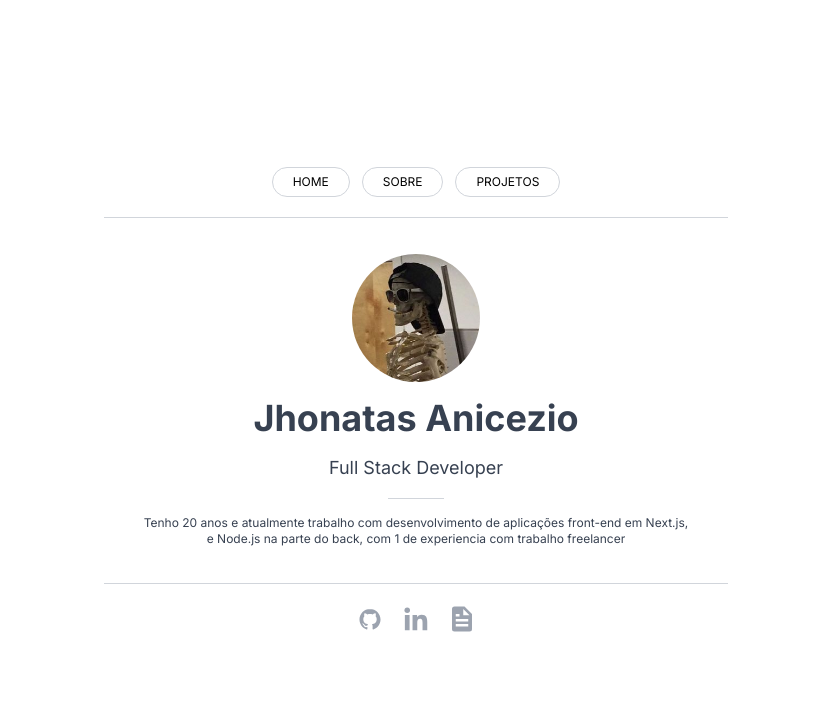
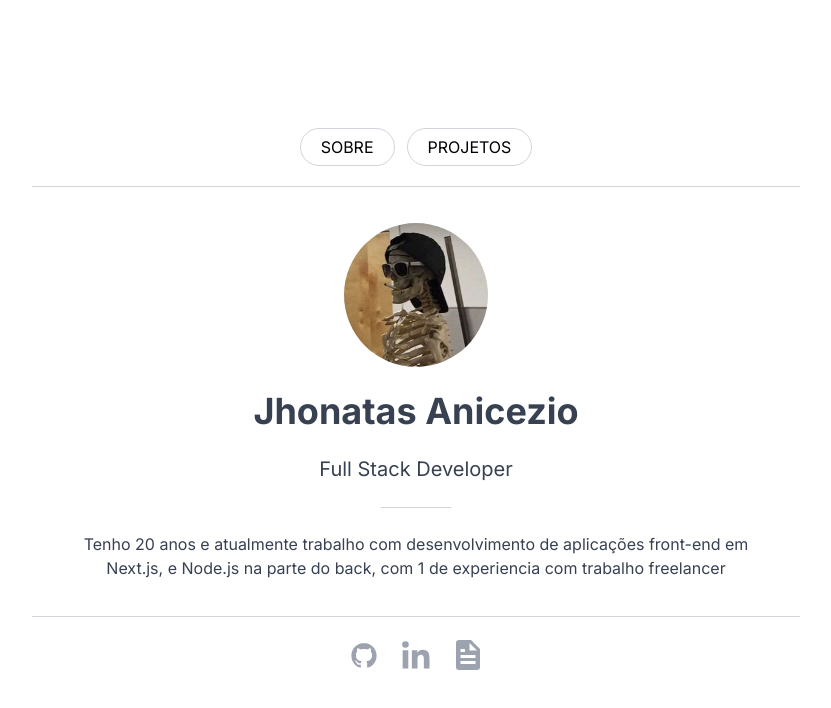
Before and after one commit to JhonatasAnicezio/Portifolio_Jhonatas, a Next.js app: page / in a window 1280 px wide. Shown: the top 708 px of the page, without its empty margins (224-1055 px from the left). Built offline with nearby package versions, Linux system fonts and the light colour scheme.

Commit message:
feat: add responsive

```diff
--- a/src/app/page.tsx
+++ b/src/app/page.tsx
@@ -3,15 +3,38 @@ import { NavPages } from "@/components/Nav/NavPages";
 
 export default function Home() {
   return (
-    <main>
-      <div className="flex flex-col h-screen gap-5 justify-center items-center">
+    <main className="w-full">
+      <div className="flex flex-col h-screen justify-center items-center w-full
+        2xl:gap-5 xl:gap-5 lg:gap-4 md:gap-3 sm:gap-2
+      ">
         <NavPages />
-        <div className="flex flex-col p-9 gap-4 items-center w-3/5 border-y border-gray-300">
-          <img src="./person.jpg" className="rounded-full h-32 w-32" />
-          <h1 className="text-4xl text-gray-700 font-bold">Jhonatas Anicezio</h1>
-          <h2 className="text-lg text-gray-700">Full Stack Developer </h2>
+        <div className="flex flex-col items-center w-3/5 border-y border-gray-300
+            lg:p-9 sm:p-7
+            2xl:gap-8 xl:gap-6 lg:gap-5 md:gap-3 sm:gap-3
+          "
+        >
+          <img src="./person.jpg" className="rounded-full
+              2xl:h-52 lg:h-36 md:h-28 sm:h-24 h-32
+              2xl:w-52 lg:w-36 md:w-28 sm:w-24 w-32
+            "
+          />
+          <h1 className="text-gray-700 font-bold
+              2xl:text-5xl xl:text-4xl lg:text-3xl md:text-2xl sm:text-xl text-4xl
+            "
+          >
+            Jhonatas Anicezio
+          </h1>
+          <h2 className="text-gray-700
+              2xl:text-2xl xl:text-xl lg:text-lg md:text-sm text-sm
+            "
+          >
+            Full Stack Developer
+          </h2>
           <div className="border-t border-gray-300 w-[10%]" />
-          <h2 className="text-xs text-center text-gray-700">
+          <h2 className="text-center text-gray-700
+              2xl:text-xl xl:text-base lg:text-xs md:text-[10px] sm:text-[8px] text-xs
+            "
+          >
             Tenho 20 anos e atualmente trabalho com desenvolvimento de aplicações front-end em Next.js, e Node.js na parte do back, com 1 de experiencia com trabalho freelancer
           </h2>
         </div>
--- a/src/components/Nav/Link.tsx
+++ b/src/components/Nav/Link.tsx
@@ -9,7 +9,11 @@ interface LinkProps extends HTMLAttributes<HTMLAnchorElement> {
 export function LinkNav(props: LinkProps) {
   return (
     <Link
-      className="text-xs border hover:bg-gray-400 hover:border-gray-400 hover:text-white border-gray-300 duration-500 rounded-full py-1.5 px-5"
+      className="border hover:bg-gray-400 hover:border-gray-400 hover:text-white border-gray-300 duration-500 rounded-full
+        lg:py-1.5 md:py-1 sm:py-1
+        lg:px-5 md:px-4 sm:px-4
+        2xl:text-lg xl:text-base lg:text-sm md:text-[10px] sm:text-[8px]
+      "
       {...props}
     >
       {props.title}
--- a/src/components/Nav/NavContact/index.tsx
+++ b/src/components/Nav/NavContact/index.tsx
@@ -5,14 +5,17 @@ import Link from "next/link";
 
 export function NavContact() {
   return (
-    <Nav.Field className='flex items-center justify-center text-3xl gap-4 text-gray-400'>
-      <Link className='hover:text-black duration-500' href='https://github.com/JhonatasAnicezio'>
+    <Nav.Field className='flex items-center justify-center gap-4 text-gray-400
+        2xl:text-5xl xl:text-4xl lg:text-4xl md:text-3xl sm:text-2xl text-3xl
+      '
+    >
+      <Link target="blank" className='hover:text-black duration-500' href='https://github.com/JhonatasAnicezio'>
         <DiGithubBadge />
       </Link>
-      <Link className='hover:text-blue-700 duration-500' href='https://www.linkedin.com/in/jhonatas-anicezio/'>
+      <Link target="blank" className='hover:text-blue-700 duration-500' href='https://www.linkedin.com/in/jhonatas-anicezio/'>
         <BiLogoLinkedin />
       </Link>
-      <Link className='hover:text-red-600 duration-500' href=''>
+      <Link target="blank" className='hover:text-red-600 duration-500' href=''>
         <BiSolidFile />
       </Link>
     </Nav.Field>
--- a/src/components/Nav/NavPages/index.tsx
+++ b/src/components/Nav/NavPages/index.tsx
@@ -3,7 +3,6 @@ import { Nav } from "..";
 export function NavPages() {
   return (
     <Nav.Field>
-      <Nav.LinkNav href="/" title="HOME" />
       <Nav.LinkNav href="/about" title="SOBRE" />
       <Nav.LinkNav href="/projects" title="PROJETOS" />
     </Nav.Field>
```
